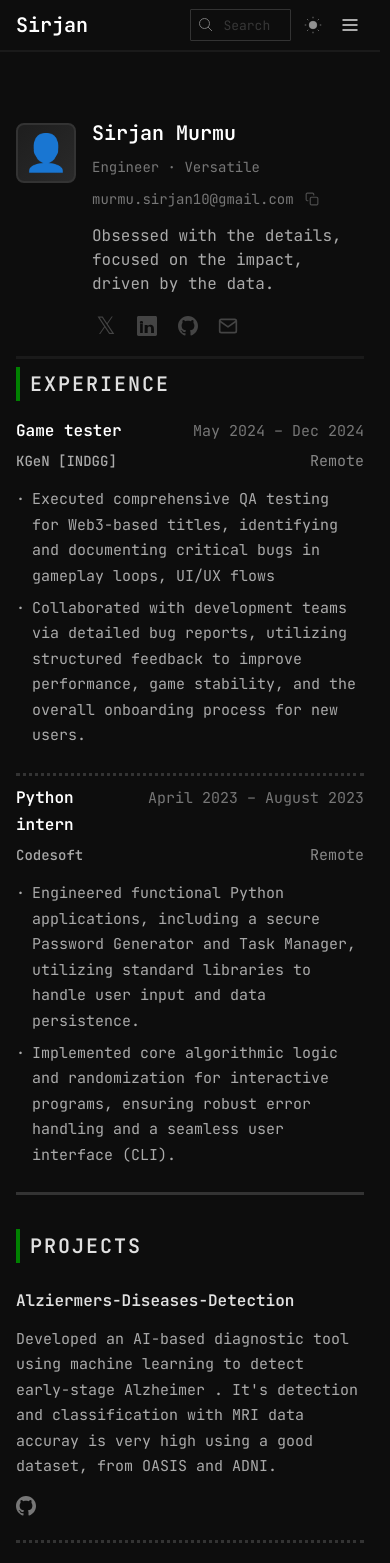
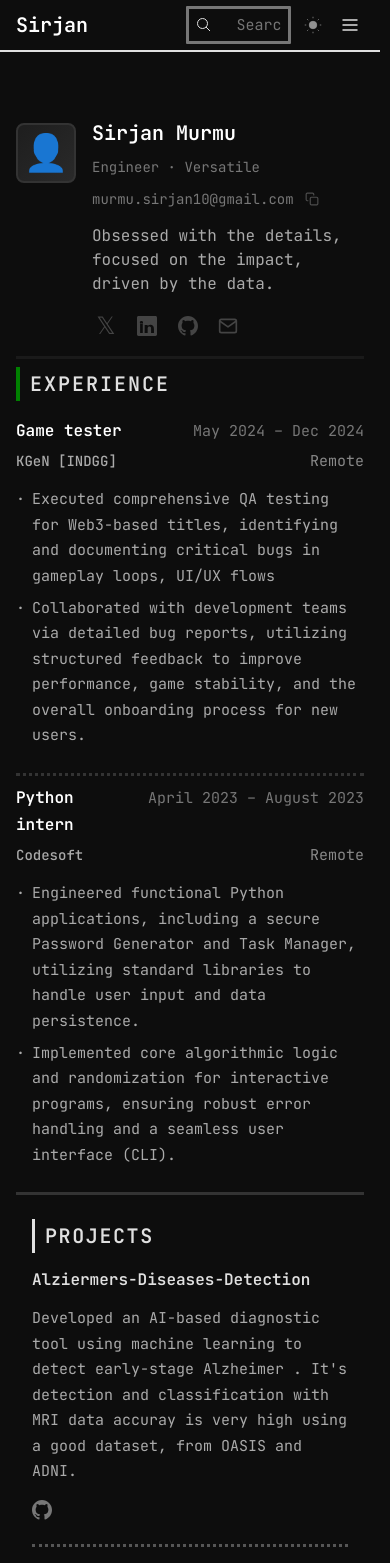
Before and after one commit to siru01/Resume, a React (Vite) app in the folder frontend/: page / in a window 390 px wide. Shown: the top 1563 px of the page. Built offline with nearby package versions, Linux system fonts and the light colour scheme.

Commit message:
changes in project section

```diff
--- a/frontend/src/components/Blog.jsx
+++ b/frontend/src/components/Blog.jsx
@@ -1,12 +1,15 @@
 import { useEffect, useState } from 'react'
 import './Blog.css'
 
+
+const blogs = [
+    {"title": "dgfhzdffbdfb", "date": "6556465", "link": "#"},
+    {"title": "445", "date": "551515", "link": "#"},
+]
+
+
 export default function Blog() {
-  const [data, setData] = useState([])
-
-  useEffect(() => {
-    fetch('/api/blogs').then(r => r.json()).then(setData)
-  }, [])
+  const [data] = useState(blogs)
 
   return (
     <section>
--- a/frontend/src/components/Experience.css
+++ b/frontend/src/components/Experience.css
@@ -1,19 +1,19 @@
-section h2 {
-  font-size: 50px;
-  font-weight: 500;
-  border-left: 3px ;
+.heading h2 {
+  font-size: 20px;
+  font-weight: 450;
   padding-left: 12px;
   margin-bottom: 1.5rem;
   transition: color 0.3s, border-color 0.3s;
   font-family: 'JetBrains Mono', 'Fira Code', monospace;
+  text-transform: uppercase;
 }
 
-:root[data-theme="dark"] section h2 {
+:root[data-theme="dark"] .heading h2 {
   color: #fff;
   border-left-color: #fff;
 }
 
-:root[data-theme="light"] section h2 {
+:root[data-theme="light"] .heading h2 {
   color: #000;
   border-left-color: #000;
 }
@@ -26,11 +26,11 @@ section h2 {
 }
 
 :root[data-theme="dark"] .experience-item {
-  border-bottom-color: #1a1a1a;
+  border-bottom-color: #555;
 }
 
 :root[data-theme="light"] .experience-item {
-  border-bottom-color: #e0e0e0;
+  border-bottom-color: #ccc;
 }
 
 .experience-item:last-child {
--- a/frontend/src/components/Experience.jsx
+++ b/frontend/src/components/Experience.jsx
@@ -41,7 +41,9 @@ export default function Experience() {
 
   return (
     <section>
-      <h2>Former Organizations</h2>
+      <div className="heading">
+        <h2>Former Organizations</h2>
+      </div>
       {data.map((exp, i) => (
         exp.roles.map((role, j) => (
           <div key={`${i}-${j}`} className="experience-item">
--- a/frontend/src/components/Navbar.css
+++ b/frontend/src/components/Navbar.css
@@ -2,7 +2,7 @@
   display: flex;
   align-items: center;
   height: 52px;
-  border-bottom: 2px solid white;
+  border-bottom: 2px solid ;
   position: sticky;
   top: 0;
   z-index: 100;
@@ -38,13 +38,11 @@
 :root[data-theme="dark"] .navbar {
   background-color: #0d0d0d;
   /* Matches your body background */
-  border-bottom-color: #1a1a1a;
 }
 
 :root[data-theme="light"] .navbar {
   background-color: #ffffff;
   /* Matches your white background */
-  border-bottom-color: #e0e0e0;
 }
 
 /* Brand - hidden on desktop, shown on mobile */
@@ -162,43 +160,46 @@
   display: flex;
   align-items: center;
   gap: 0.6rem ;
-  border: 1px solid;
+  border: 3px solid;
   border-radius: 1px;
   padding: 0.4rem 0.4rem;
 }
 
 :root[data-theme="dark"] .search-box {
-  border-color: #333;
+  border-color: #767676;
 }
 
 :root[data-theme="light"] .search-box {
-  border-color: #ddd;
+  border-color: #323232;
 }
 
 .search-icon {
-  opacity: 0.5;
-  flex-shrink: 0;
+  flex-shrink: 0.5;
+  justify-content: center;
+  align-items: center;
 }
 
 .search-input {
   background: transparent;
   border: none;
   outline: none;
-  font-size: 13px;
+  font-size: 15px;
   width: 100px;
   font-family: 'JetBrains Mono', 'Fira Code', monospace;
 }
 
 :root[data-theme="dark"] .search-input {
-  color: #ccc;
+  color: #c0bcbc;
 }
 
 :root[data-theme="light"] .search-input {
-  color: #333;
+  color: #2b2b2b;
 }
 
 .search-input::placeholder {
-  opacity: 0.4;
+  opacity: 1;
+  padding-left: 15px;
+  font-size: 15px;
 }
 
 .theme-toggle {
--- a/frontend/src/components/Projects.css
+++ b/frontend/src/components/Projects.css
@@ -1,82 +1,108 @@
-section h2 {
-  font-size: 25px;
-  font-weight: 500;
-  border-left: 3px solid;
-  padding-left: 12px;
-  margin-bottom: 1.5rem;
-  transition: color 0.3s, border-color 0.3s;
+/* Projects.css */
+
+.projects-container {
+  width: 100%;
+  max-width: 860px;
+  padding: 0.5rem 0;
+  margin: 0 auto;
   font-family: 'JetBrains Mono', 'Fira Code', monospace;
 }
 
-:root[data-theme="dark"] section h2 {
-  color: #fff;
-  border-left-color: #fff;
+.project-section-title {
+  font-size: 20px;
+  letter-spacing: 0.1rem;
+  text-transform: uppercase;
+  opacity: 1;
+  margin-top: 0.1rem;
+  border-left: 3px solid ;
+  padding-left: 10px;
 }
 
-:root[data-theme="light"] section h2 {
-  color: #000;
-  border-left-color: #000;
+.projects-container .project-item {
+  padding: 0.8rem 0 1.5rem 0;
+  border-bottom: 3px dotted;
+  display: flex;
+  flex-direction: column;
+  gap: 0.8rem;
 }
 
-.projectt-item {
-  margin-bottom: 1.2rem;
-  border-bottom: 1px solid;
-  padding-bottom: 1.2rem;
-  transition: border-color 0.3s;
-}
-
-:root[data-theme="dark"] .projectt-item {
-  border-bottom-color: #1e1e1e;
-}
-
-:root[data-theme="light"] .project-item {
-  border-bottom-color: #e0e0e0;
-}
-
-.projectt-item:last-child {
+.projects-container .project-item:last-child {
   border-bottom: none;
 }
 
-.projectt-name {
-  font-weight: 500;
-  display: block;
-  transition: color 0.3s;
-  font-family: 'JetBrains Mono', 'Fira Code', monospace;
+/* Synchronized themed colors for dark/light modes */
+:root[data-theme="dark"] .projects-container .project-item { border-bottom-color: #555; }
+:root[data-theme="light"] .projects-container .project-item { border-bottom-color: #ccc; }
+
+.project-header {
+  display: flex;
+  justify-content: space-between;
+  align-items: center;
+  width: 100%;
 }
 
-:root[data-theme="dark"] .projectt-name {
-  color: #fff;
+.project-title {
+  font-size: 16px;
+  font-weight: bold;
 }
 
-:root[data-theme="light"] .projectt-name {
-  color: #000;
+.project-description-row {
+  display: flex;
+  justify-content: space-between;
+  align-items: flex-start;
+  gap: 1.5rem;
+  font-size: 15px;
 }
 
-.projectt-name:hover {
-  text-decoration: underline;
+.projects-container .project-description {
+  font-size: 15px;
+  line-height: 1.7;
+  color: #888;
+  margin: 0;
+  flex: 1;
 }
 
-:root[data-theme="dark"] .projectt-name:hover {
-  color: #aaa;
+:root[data-theme="dark"] .projects-container .project-description { color: #aaa; }
+:root[data-theme="light"] .projects-container .project-description { color: #555; }
+
+.project-actions {
+  display: flex;
+  gap: 1rem;
+  margin-top: 0.2rem;
 }
 
-:root[data-theme="light"] .projectt-name:hover {
-  color: #555;
+.project-github-icon {
+  opacity: 0.5;
+  transition: opacity 0.3s, transform 0.2s;
+  display: flex;
+  align-items: center;
 }
 
-.projectt-description {
-  font-size: 15px;
-  line-height: 1.7;
-  margin-top: 4px;
-  margin-bottom: 0;
-  transition: color 0.3s;
-  font-family: 'JetBrains Mono', 'Fira Code', monospace;
+.project-github-icon:hover {
+  opacity: 1;
+  transform: scale(1.1);
 }
 
-:root[data-theme="dark"] .project-description {
-  color: #777;
+.project-live-link {
+  font-size: 14px;
+  text-decoration: underline;
+  white-space: nowrap;
+  transition: opacity 0.2s;
+  color: #4ade80;
+  font-weight: bold;
 }
 
-:root[data-theme="light"] .project-description {
-  color: #999;
+.project-live-link:hover {
+  opacity: 0.7;
 }
+
+@media (max-width: 480px) {
+  .projects-container {
+    padding: 0 1rem;
+  }
+
+  .project-description-row {
+    flex-direction: column;
+    gap: 0.5rem;
+  }
+}
--- a/frontend/src/components/Projects.jsx
+++ b/frontend/src/components/Projects.jsx
@@ -4,7 +4,7 @@ import './Projects.css'
 const projectsData = [
   {
     title: "Alziermers-Diseases-Detection",
-    description: "Developed an AI-based diagnostic tool using machine learning to detect early-stage Alzheimer . It's detection and classification with MRI data accuray is very high using a good dataset, from OASIS and ADNI.",
+    description: "Developed an AI-based diagnostic tool using machine learning to detect early-stage Alzheimer. It's detection and classification with MRI data accuracy is very high using a good dataset, from OASIS and ADNI.",
     link: "https://github.com/siru01/Alziermers-Diseases-Detection.git",
     Live: null,
   },
@@ -19,13 +19,59 @@ const projectsData = [
 export default function Projects() {
   const [data] = useState(projectsData)
 
+  const SocialIcon = ({ platform }) => {
+    switch (platform) {
+      case 'github':
+        return (
+          <svg width="20" height="20" viewBox="0 0 24 24" fill="currentColor">
+            <path d="M12 0c-6.626 0-12 5.373-12 12 0 5.302 3.438 9.8 8.207 11.387.599.111.793-.261.793-.577v-2.234c-3.338.726-4.033-1.416-4.033-1.416-.546-1.387-1.333-1.756-1.333-1.756-1.089-.745.083-.729.083-.729 1.205.084 1.839 1.237 1.839 1.237 1.07 1.834 2.807 1.304 3.492.997.107-.775.418-1.305.762-1.604-2.665-.305-5.467-1.334-5.467-5.931 0-1.311.469-2.381 1.236-3.221-.124-.303-.535-1.524.117-3.176 0 0 1.008-.322 3.301 1.23.957-.266 1.983-.399 3.003-.404 1.02.005 2.047.138 3.006.404 2.291-1.552 3.297-1.23 3.297-1.23.653 1.653.242 2.874.118 3.176.77.84 1.235 1.911 1.235 3.221 0 4.609-2.807 5.624-5.479 5.921.43.372.823 1.102.823 2.222v3.293c0 .319.192.694.801.576 4.765-1.589 8.199-6.086 8.199-11.386 0-6.627-5.373-12-12-12z"/>
+          </svg>
+        )
+      default:
+        return (
+          <svg width="20" height="20" viewBox="0 0 24 24" fill="currentColor">
+            <circle cx="12" cy="12" r="10" />
+          </svg>
+        )
+    }
+  }
+
   return (
-    <section>
-      <h2>Projects [Endeavour]</h2>
-      {data.map((p, i) => (
-        <div key={i} className="projectt-item">
-          <a href={p.link} target="_blank" rel="noreferrer" className="projectt-name">{p.title}</a>
-          <p className="projectt-description">{p.description}</p>
+    <section className="projects-container">
+      <h2 className="project-section-title">Projects [Endeavour]</h2>
+      {data.map((project, i) => (
+        <div key={i} className="project-item">
+
+          {/* Row 1: Title */}
+          <div className="project-header">
+            <span className="project-title">{project.title}</span>
+          </div>
+
+          {/* Row 2: Description & Live Link */}
+          <div className="project-description-row">
+            <p className="project-description">
+              {project.description}
+            </p>
+
+            {project.Live && (
+              <a
+                href={project.Live}
+                target="_blank"
+                rel="noreferrer"
+                className="project-live-link"
+              >
+                Live Demo ↗
+              </a>
+            )}
+          </div>
+
+          {/* Row 3: Project Links (GitHub Icon) */}
+          <div className="project-actions">
+            <a href={project.link} target="_blank" rel="noreferrer" className="project-github-icon" title="View Source Code">
+              <SocialIcon platform="github" />
+            </a>
+          </div>
+
         </div>
       ))}
     </section>
--- a/frontend/src/components/Resume.jsx
+++ b/frontend/src/components/Resume.jsx
@@ -1,14 +1,37 @@
 import { useEffect, useState } from 'react'
 import './Resume.css'
 
+const resumeData = {
+    "education": [
+        {
+            "degree": "Your Degree Name",
+            "school": "University Name",
+            "year": "2020 - 2024",
+            "description": "Add details about your education here"
+        }
+    ],
+    "skills": [
+        {
+            "category": "Technical Skills",
+            "items": ["React", "Python", "JavaScript", "Node.js", "FastAPI"]
+        },
+        {
+            "category": "Languages",
+            "items": ["English", "Hindi"]
+        }
+    ],
+    "certifications": [
+        {
+            "name": "Your Certification Name",
+            "issuer": "Issuing Organization",
+            "year": "2024",
+            "description": "Add certification details here"
+        }
+    ]
+}
+
 export default function Resume() {
-  const [data, setData] = useState(null)
-
-  useEffect(() => {
-    fetch('/api/resume').then(r => r.json()).then(setData)
-  }, [])
-
-  if (!data) return null
+  const [data] = useState(resumeData)
 
   return (
     <section>
```
Also changed, not shown: 2 other files (tests, documents, lock files or other folders).
